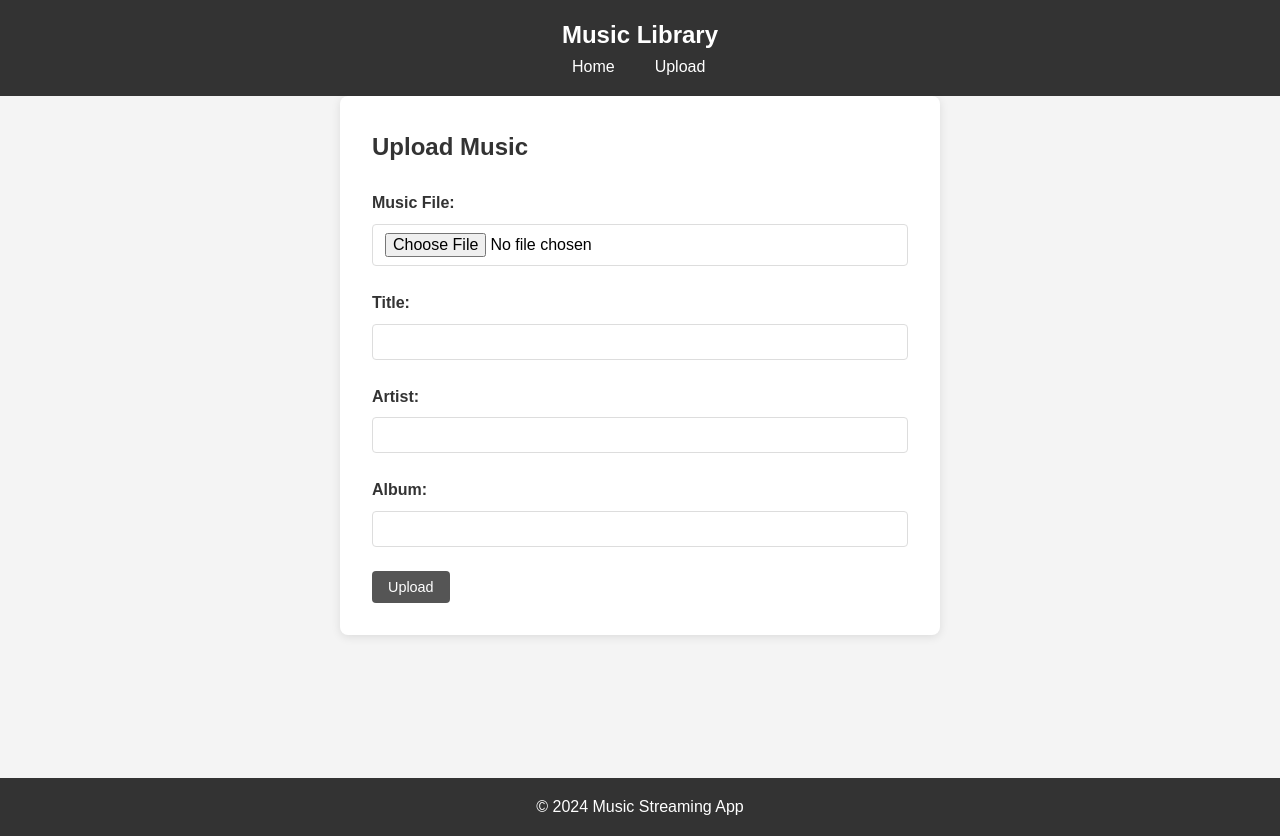
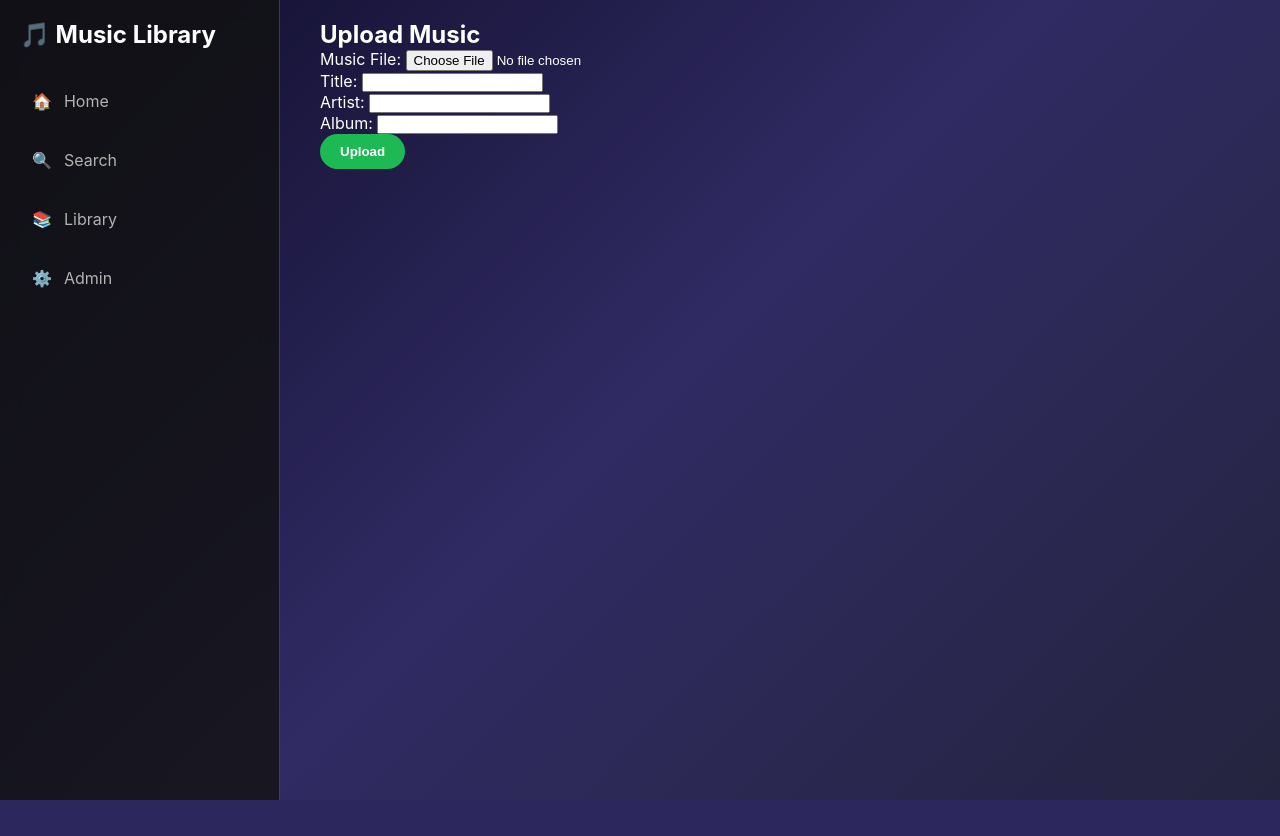
Before and after one commit to vitorpixel-6436/music-stream-app, a Django app: page /upload/ in a window 1280 px wide. After the commit the page ends 800 px from the top, so only its background shows below. Run offline with Django 5.2, Linux system fonts and the light colour scheme; parts of the project's set-up code (start-up, migrations or seed data) failed here and were passed over.

Commit message:
Update base.html with modern sidebar layout

```diff
--- a/music/templates/music/base.html
+++ b/music/templates/music/base.html
@@ -1,38 +1,30 @@
 <!DOCTYPE html>
-<html lang="en">
+<html lang="ru">
 <head>
+    {% load static %}
     <meta charset="UTF-8">
     <meta name="viewport" content="width=device-width, initial-scale=1.0">
-    <title>{% block title %}Music Streaming App{% endblock %}</title>
-    {% load static %}
-    <link rel="stylesheet" href="{% static 'music/css/style.css' %}">
+    <title>{% block title %}Music App{% endblock %}</title>
+    <link rel="stylesheet" href="{% static 'music/css/modern.css' %}">
     {% block extra_css %}{% endblock %}
 </head>
 <body>
-    <header>
-        <nav>
-            <div class="container">
-                <h1><a href="{% url 'music:index' %}">Music Library</a></h1>
-                <ul>
-                    <li><a href="{% url 'music:index' %}">Home</a></li>
-                    <li><a href="{% url 'music:upload_page' %}">Upload</a></li>
+    <div class="app-container">
+        <aside class="sidebar">
+            <div class="sidebar-logo">🎵 Music Library</div>
+            <nav>
+                <ul class="sidebar-nav">
+                    <li><a href="{% url 'music:index' %}"><span>🏠</span> Home</a></li>
+                    <li><a href="#"><span>🔍</span> Search</a></li>
+                    <li><a href="#"><span>📚</span> Library</a></li>
+                    <li><a href="/admin/"><span>⚙️</span> Admin</a></li>
                 </ul>
-            </div>
-        </nav>
-    </header>
-
-    <main class="container">
-        {% block content %}
-        {% endblock %}
-    </main>
-
-    <footer>
-        <div class="container">
-            <p>&copy; 2024 Music Streaming App</p>
-        </div>
-    </footer>
-
-    <script src="{% static 'music/js/player.js' %}"></script>
+            </nav>
+        </aside>
+        <main class="main-content">
+            {% block content %}{% endblock %}
+        </main>
+    </div>
     {% block extra_js %}{% endblock %}
 </body>
 </html>
```
